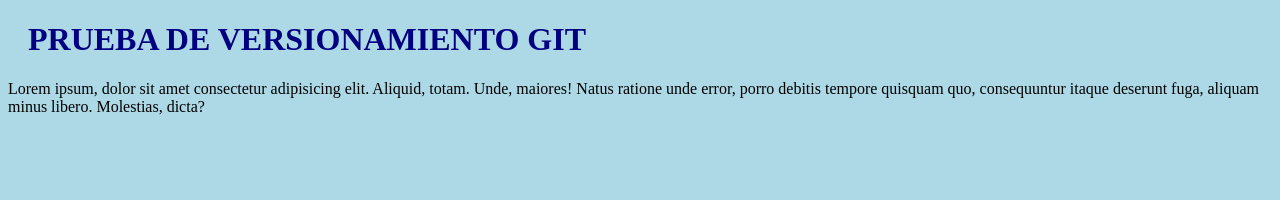
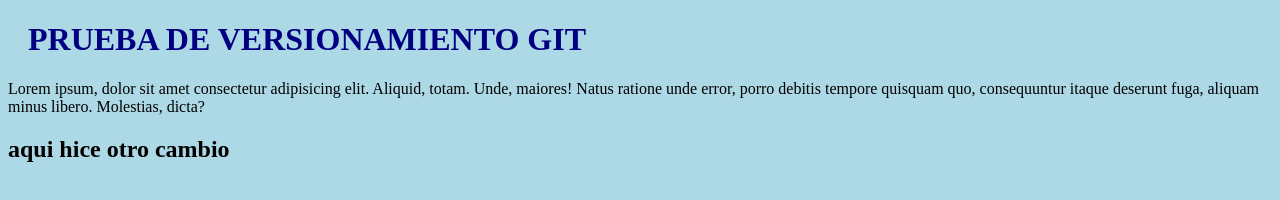
Before and after one commit to Kaiser997/gitpruebas, a plain HTML site: page index.html in a window 1280 px wide. Drawn offline with Linux system fonts and the light colour scheme.

Commit message:
index modificado en el h2

```diff
--- a/index.html
+++ b/index.html
@@ -13,6 +13,7 @@
     <p>Lorem ipsum, dolor sit amet consectetur adipisicing elit. Aliquid, totam. Unde, maiores! Natus ratione unde
         error, porro debitis tempore quisquam quo, consequuntur itaque deserunt fuga, aliquam minus libero. Molestias,
         dicta?</p>
+        <h2>aqui hice otro cambio</h2>
 </body>
 
 </html>
```
